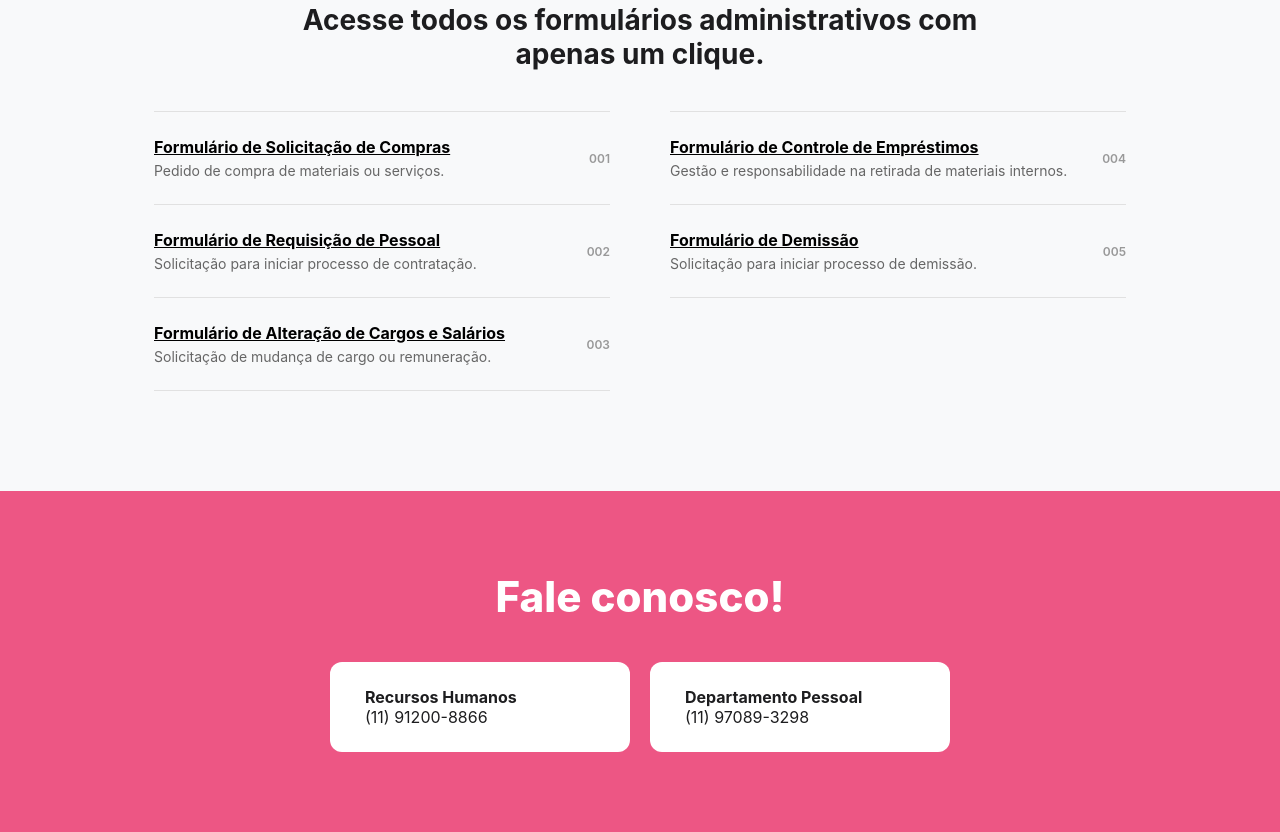
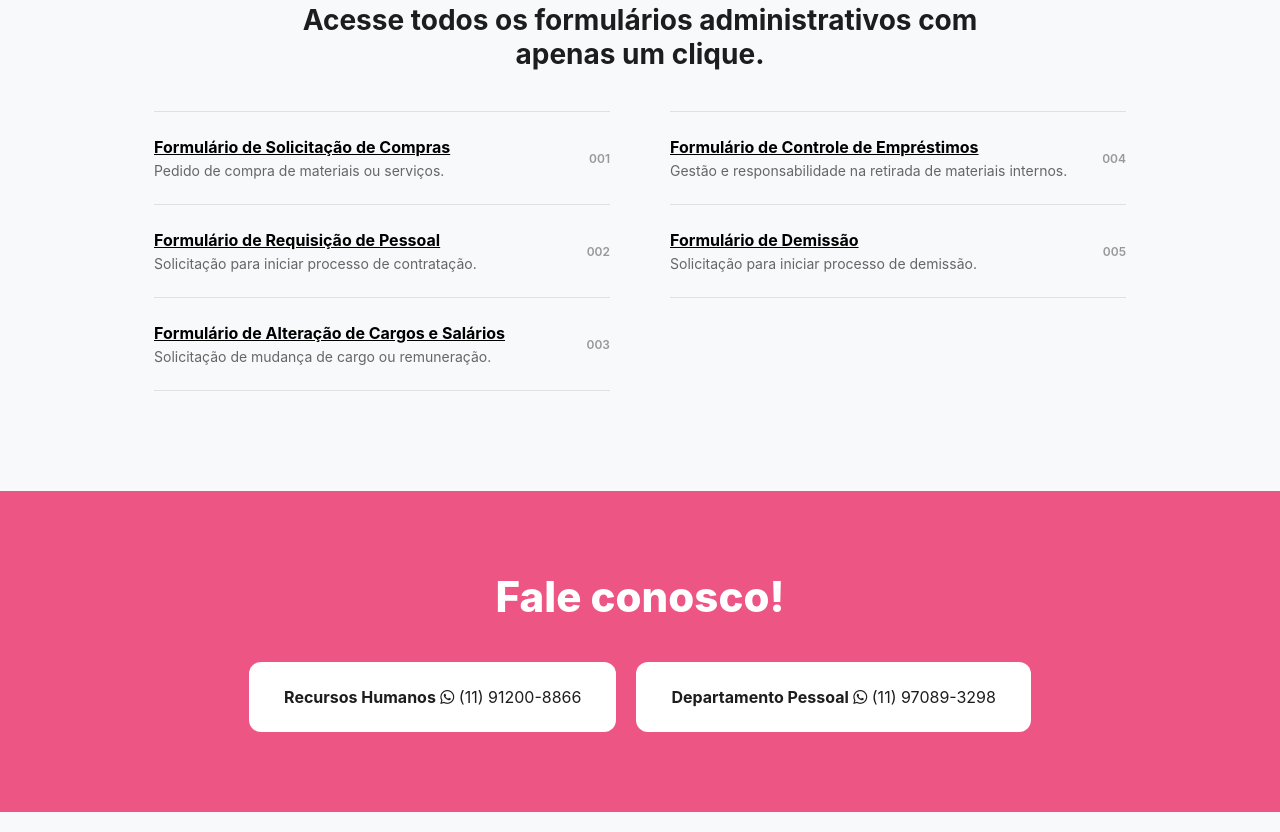
Before and after one commit to ntcavichia/newtime-admin-panel, a plain HTML site: page index.html in a window 1280 px wide. Shown: the part 925-1757 px from the top of the page. Drawn offline with Linux system fonts and the light colour scheme.

Commit message:
Add Font Awesome and update contact details
Added Font Awesome stylesheet for icons and updated contact information with WhatsApp icons.

```diff
--- a/index.html
+++ b/index.html
@@ -6,6 +6,8 @@
     <title>Painel Administrativo - New Time</title>
 
     <link rel="icon" href="Logo Bolinhas.png" type="image/png">
+
+    <link rel="stylesheet" href="https://cdnjs.cloudflare.com/ajax/libs/font-awesome/6.0.0/css/all.min.css">
 
     <link rel="stylesheet" href="style.css">
 </head>
@@ -90,14 +92,14 @@
                 <div class="contact-card" id="btn-rh">
                     <div class="card-content">
                         <strong>Recursos Humanos</strong>
-                        <p>(11) 91200-8866</p>
+                        <span class="phone-line"><i class="fab fa-whatsapp"></i> (11) 91200-8866</span>
                     </div>
                 </div>
 
                 <div class="contact-card" id="btn-dp">
                     <div class="card-content">
                         <strong>Departamento Pessoal</strong>
-                        <p>(11) 97089-3298</p>
+                        <span class="phone-line"><i class="fab fa-whatsapp"></i> (11) 97089-3298</span>
                     </div>
                 </div>
             </div>
```
